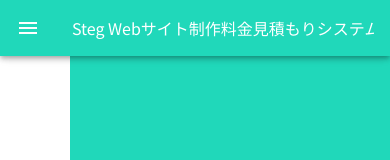
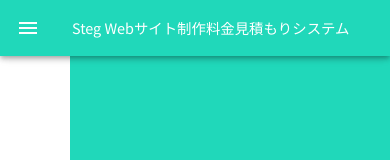
Before and after one commit to project-steg/Quote, a Nuxt app: page / in a window 390 px wide. Shown: the top 160 px of the page. Built offline with nearby package versions, Linux system fonts and the light colour scheme.

Commit message:
[fix]header

```diff
--- a/layouts/default.vue
+++ b/layouts/default.vue
@@ -155,5 +155,8 @@ export default {
   .footer-icons svg {
     width: 15px;
   }
+  .title-color {
+    font-size: 0.9rem;
+  }
 }
 </style>
```
